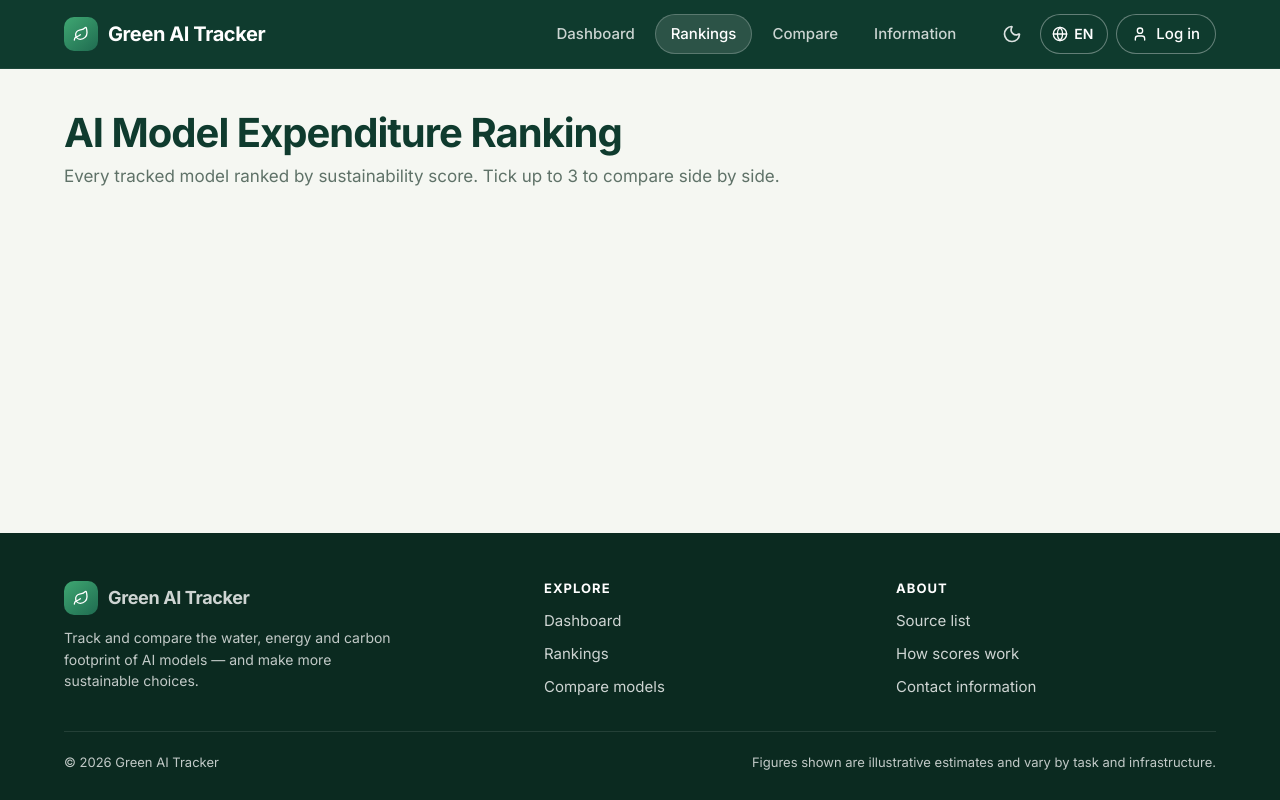
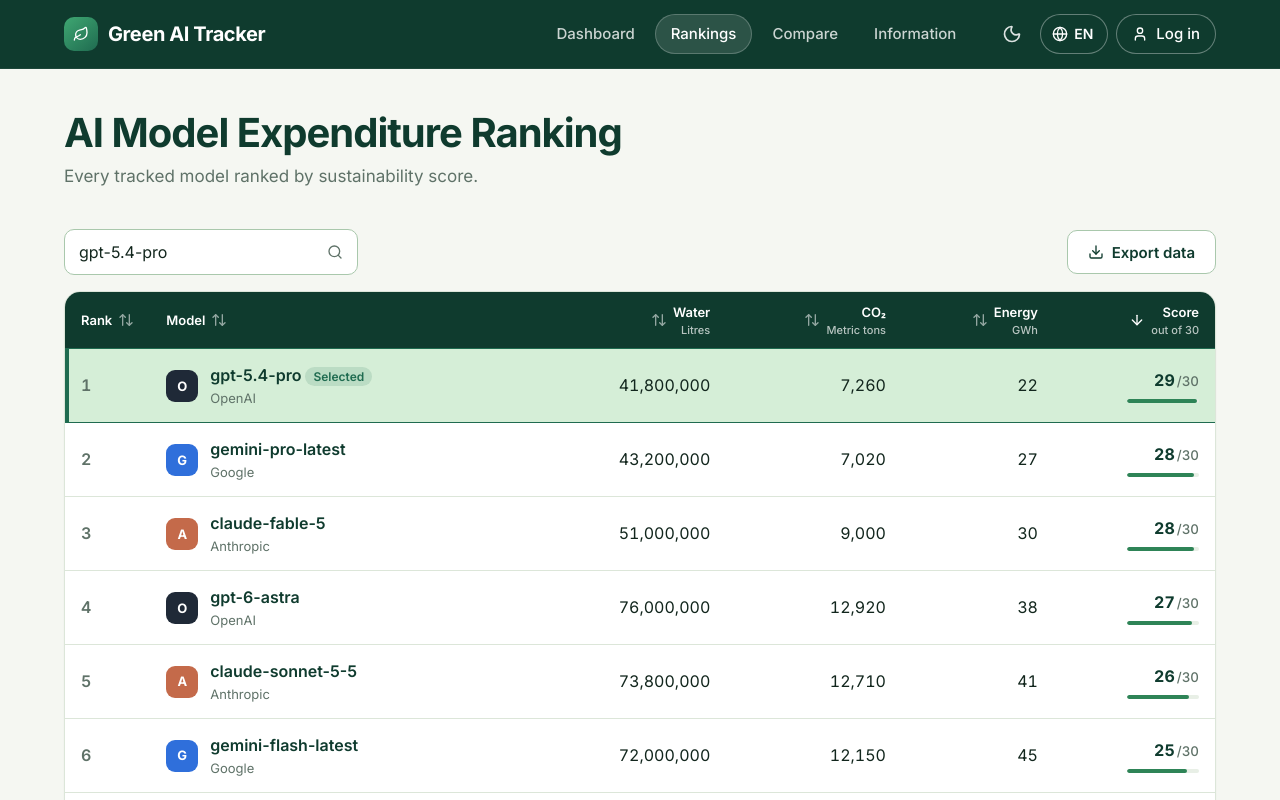
Before and after one commit to rory0503/group4Project, a React (Vite) app in the folder greenAiTracker/: page /rankings in a window 1280 px wide. Shown: the top 800 px of the page. Built offline with nearby package versions, Linux system fonts and the light colour scheme.

Commit message:
Rankings Page Partially complete
Rankings page is all but done, just need to implement the cycle button feature and it will be done. Currently it all works though.

```diff
--- a/greenAiTracker/src/components/ModelTable.jsx
+++ b/greenAiTracker/src/components/ModelTable.jsx
@@ -2,6 +2,7 @@
 import Avatar from "./Avatar";
 import { fmtInt } from "../lib/helpers";
 
+// Column definitions: key = field to sort by, label = heading, unit = small text under heading, right = right-align
 const COLS = [
   { key: "name", label: "Model", right: false },
   { key: "water", label: "Water", unit: "Litres", right: true },
@@ -10,6 +11,7 @@
   { key: "score", label: "Score", unit: "out of 30", right: true },
 ];
 
+// One clickable column heading
 function Th({ col, sort, onSort }) {
   const active = sort.key === col.key;
   const Icon = active ? (sort.dir === "asc" ? ArrowUp : ArrowDown) : ArrowUpDown;
@@ -17,8 +19,10 @@
 
   return (
     <th className={col.right ? "r" : ""} scope="col" aria-sort={ariaSort}>
+      {/* Button that triggers sorting by this column */}
       <button className="sort-btn" type="button" onClick={() => onSort(col.key)}>
         {col.right && <Icon className="icon icon-sm" />}
+        {/* Heading text and optional unit */}
         <span>
           {col.label}
           {col.unit && <span className="unit">{col.unit}</span>}
@@ -30,46 +34,64 @@
 }
 
 export default function ModelTable({ models, selectedId, sort, onSort, showRank = false }) {
+  // Copy of the list with the selected model moved to the top (ranks are not changed)
+  const orderedModels = [...models].sort(
+    (a, b) => (b.id === selectedId) - (a.id === selectedId)
+  );
+
   return (
+    // Wrapper around the table (handles scrolling/styling)
     <div className="table-wrap">
       <table className="data-table">
+        {/* Hidden label for screen readers */}
         <caption className="sr-only">Models by sustainability score</caption>
         <thead>
           <tr>
+            {/* Optional Rank heading */}
             {showRank && <Th col={{ key: "rank", label: "Rank", right: false }} sort={sort} onSort={onSort} />}
+            {/* One heading per column */}
             {COLS.map((col) => (
               <Th key={col.key} col={col} sort={sort} onSort={onSort} />
             ))}
           </tr>
         </thead>
         <tbody>
-          {models.length === 0 && (
+          {/* Shown when there are no models */}
+          {orderedModels.length === 0 && (
             <tr>
               <td colSpan={COLS.length + (showRank ? 1 : 0)}>No models to show.</td>
             </tr>
           )}
 
-          {models.map((m) => {
+          {orderedModels.map((m) => {
             const selected = m.id === selectedId;
             return (
+              // One row per model, highlighted if selected
               <tr key={m.id} className={`row${selected ? " is-selected" : ""}`}>
+                {/* Model's real rank */}
                 {showRank && <td className="rank">{m.rank}</td>}
                 <td>
+                  {/* Logo + name/company layout */}
                   <div className="model-cell">
                     <Avatar company={m.company} />
                     <div>
+                      {/* Model name with "Selected" tag if chosen */}
                       <div className="name">
                         {m.name} {selected && <span className="selected-tag">Selected</span>}
                       </div>
+                      {/* Company name */}
                       <div className="company">{m.company}</div>
                     </div>
                   </div>
                 </td>
+                {/* Number columns */}
                 <td className="r">{fmtInt(m.water)}</td>
                 <td className="r">{fmtInt(m.co2)}</td>
                 <td className="r">{fmtInt(m.energy)}</td>
                 <td className="r">
+                  {/* Score text, e.g. 24/30 */}
                   <span className="score">{m.score}<small>/30</small></span>
+                  {/* Score bar, width = score out of 30 */}
                   <span className="score-bar" aria-hidden="true">
                     <i style={{ width: `${(m.score / 30) * 100}%` }} />
                   </span>
--- /dev/null
+++ b/greenAiTracker/src/components/RankingsComponents/cycleRankings.jsx
@@ -0,0 +1,82 @@
+import { useState } from "react";
+import { ChevronLeft, ChevronRight } from "lucide-react";
+import ModelTable from "../ModelTable";
+
+// How many models to show on each page
+const PAGE_SIZE = 20;
+
+// Handles the page logic: which page we're on and which models to show
+function usePagination(items, pageSize = PAGE_SIZE) {
+  const [page, setPage] = useState(1); // pages start at 1
+
+  // Total number of pages (always at least 1)
+  const totalPages = Math.max(1, Math.ceil(items.length / pageSize));
+
+  // Keep the page in range, e.g. if the list gets shorter after filtering
+  const currentPage = Math.min(page, totalPages);
+
+  // Page 1 = items.slice(0, 20), page 2 = items.slice(20, 40), and so on
+  const start = (currentPage - 1) * pageSize;
+  const pageItems = items.slice(start, start + pageSize);
+
+  // Cycle functions
+  const next = () => setPage(Math.min(currentPage + 1, totalPages));
+  const prev = () => setPage(Math.max(currentPage - 1, 1));
+  const goTo = (n) => setPage(Math.min(Math.max(n, 1), totalPages));
+
+  return { pageItems, currentPage, totalPages, start, next, prev, goTo };
+}
+
+export default function CycleModelTable({ models, selectedId, sort, onSort }) {
+  const { pageItems, currentPage, totalPages, start, next, prev } = usePagination(models);
+
+  return (
+    <div>
+      {/* Only the 20 models for the current page go into the table */}
+      <ModelTable
+        models={pageItems}
+        selectedId={selectedId}
+        sort={sort}
+        onSort={onSort}
+        showRank
+      />
+
+      {/* Page controls */}
+      <nav className="pagination" aria-label="Table pages">
+        {/* Shows e.g. "Showing 21–40 of 87" */}
+        <span className="pagination-info">
+          Showing {models.length === 0 ? 0 : start + 1}–{start + pageItems.length} of {models.length}
+        </span>
+
+        <div className="pagination-controls">
+          {/* Previous button, disabled on the first page */}
+          <button
+            type="button"
+            className="pagination-btn"
+            onClick={prev}
+            disabled={currentPage === 1}
+            aria-label="Previous page"
+          >
+            <ChevronLeft className="icon icon-sm" />
+          </button>
+
+          {/* Current page number */}
+          <span className="pagination-page">
+            Page {currentPage} of {totalPages}
+          </span>
+
+          {/* Next button, disabled on the last page */}
+          <button
+            type="button"
+            className="pagination-btn"
+            onClick={next}
+            disabled={currentPage === totalPages}
+            aria-label="Next page"
+          >
+            <ChevronRight className="icon icon-sm" />
+          </button>
+        </div>
+      </nav>
+    </div>
+  );
+}
--- a/greenAiTracker/src/pages/Rankings.jsx
+++ b/greenAiTracker/src/pages/Rankings.jsx
@@ -1,13 +1,79 @@
+import { useState } from "react";
+import { Link } from "react-router-dom";
+import { Info, Download, ArrowRight, X } from "lucide-react";
+import useLocalStorage from "../hooks/useLocalStorage";
+import useModels from "../hooks/useModels";
+import { byId, sortModels } from "../lib/helpers";
+import exportCsv from "../lib/exportCsv";
+import ModelPicker from "../components/ModelPicker";
+import ModelTable from "../components/ModelTable";
+import CycleModelTable from "../components/RankingsComponents/cycleRankings.jsx"
+
+
 export default function Rankings() {
+  const { models, loading, error } = useModels();
+  const [primaryId, setPrimaryId] = useLocalStorage("selected", "");
+  const [secondId, setSecondId] = useState(null);
+  const [metric, setMetric] = useState("water");
+  const [sort, setSort] = useState({ key: "score", dir: "desc" });
+
+  const model = byId(models, primaryId) ?? models[0];
+
+
+  // Clicking the same heading flips the direction; a new heading starts ascending
+  // (the score starts highest first).
+  function handleSort(key) {
+    setSort((s) => ({
+      key,
+      dir: s.key === key ? (s.dir === "asc" ? "desc" : "asc") : key === "score" ? "desc" : "asc",
+    }));
+  }
+
+  // Shows top 20 for cateogory
+  // as there is only 12 in the mock data that is all that shows
+  const ids = new Set(sortModels(models, "score", "desc").slice(0, 20).map((m) => m.id));
+  if (model) ids.add(model.id);
+  if (secondId) ids.add(secondId);
+  const tableModels = sortModels(models.filter((m) => ids.has(m.id)), sort.key, sort.dir);
+
   return (
     <main id="main" className="page">
       <div className="container">
         <div className="page-head">
           <div>
             <h1>AI Model Expenditure Ranking</h1>
-            <p>Every tracked model ranked by sustainability score. Tick up to 3 to compare side by side.</p>
+            <p>Every tracked model ranked by sustainability score.</p>
           </div>
         </div>
+        {model && (
+          <>
+            <section className="section" aria-labelledby="table-title">
+              <div className="section-head">
+                {/* Search Bar for Model*/}
+                <ModelPicker
+                  models={models}
+                  value={model.id}
+                  onChange={setPrimaryId}
+                  label="Model"
+                  exclude={secondId ? [secondId] : []}
+                />
+                {/* Extort Button */}
+                <button className="btn btn-outline" type="button" onClick={() => exportCsv(models)}>
+                  <Download className="icon icon-sm" />Export data
+                </button>
+                {/* cycle Button */}
+              </div>
+
+              <ModelTable
+                models={tableModels}
+                selectedId={model.id}
+                sort={sort}
+                onSort={handleSort}
+                showRank
+              />
+            </section>
+          </>
+        )}
       </div>
     </main>
   );
```
